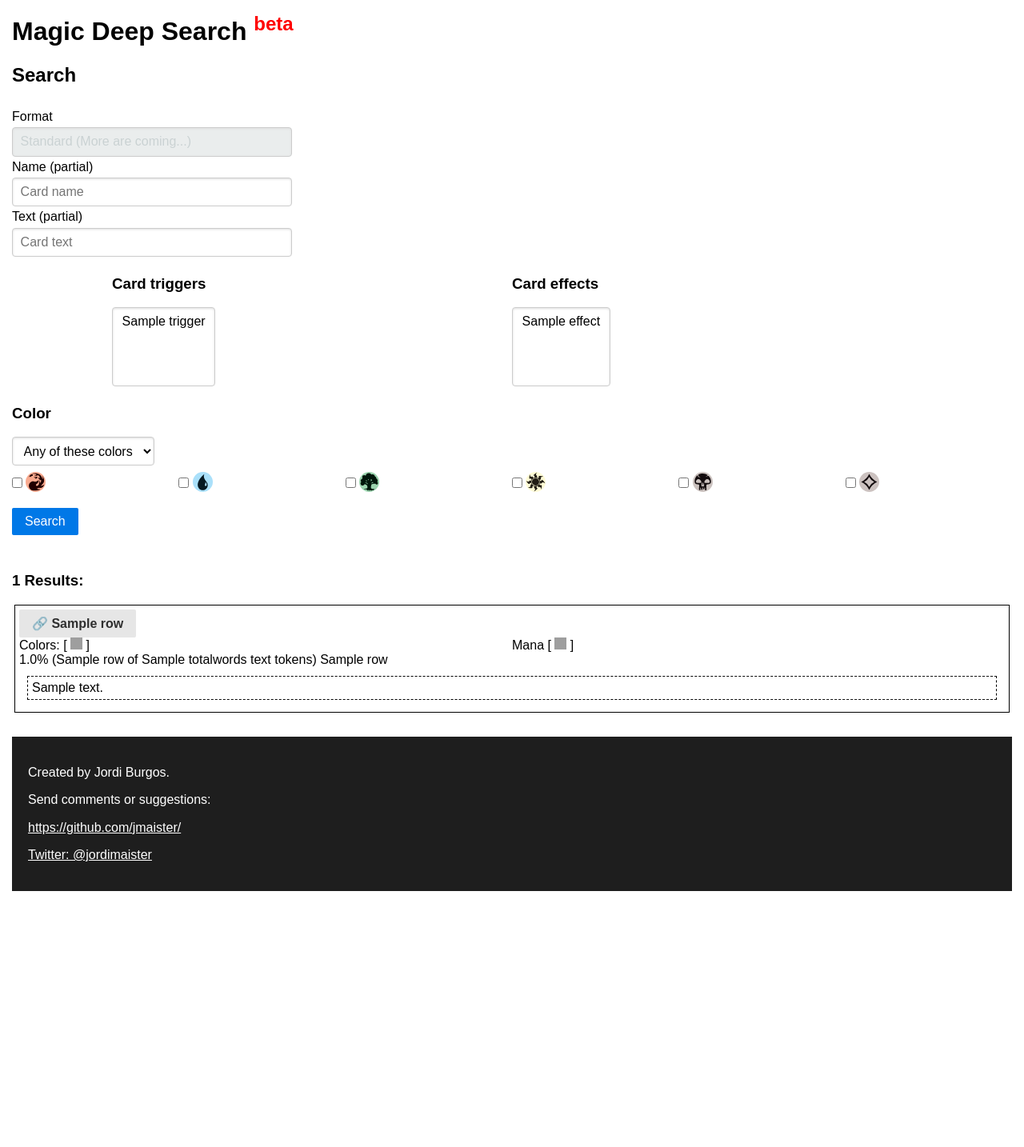
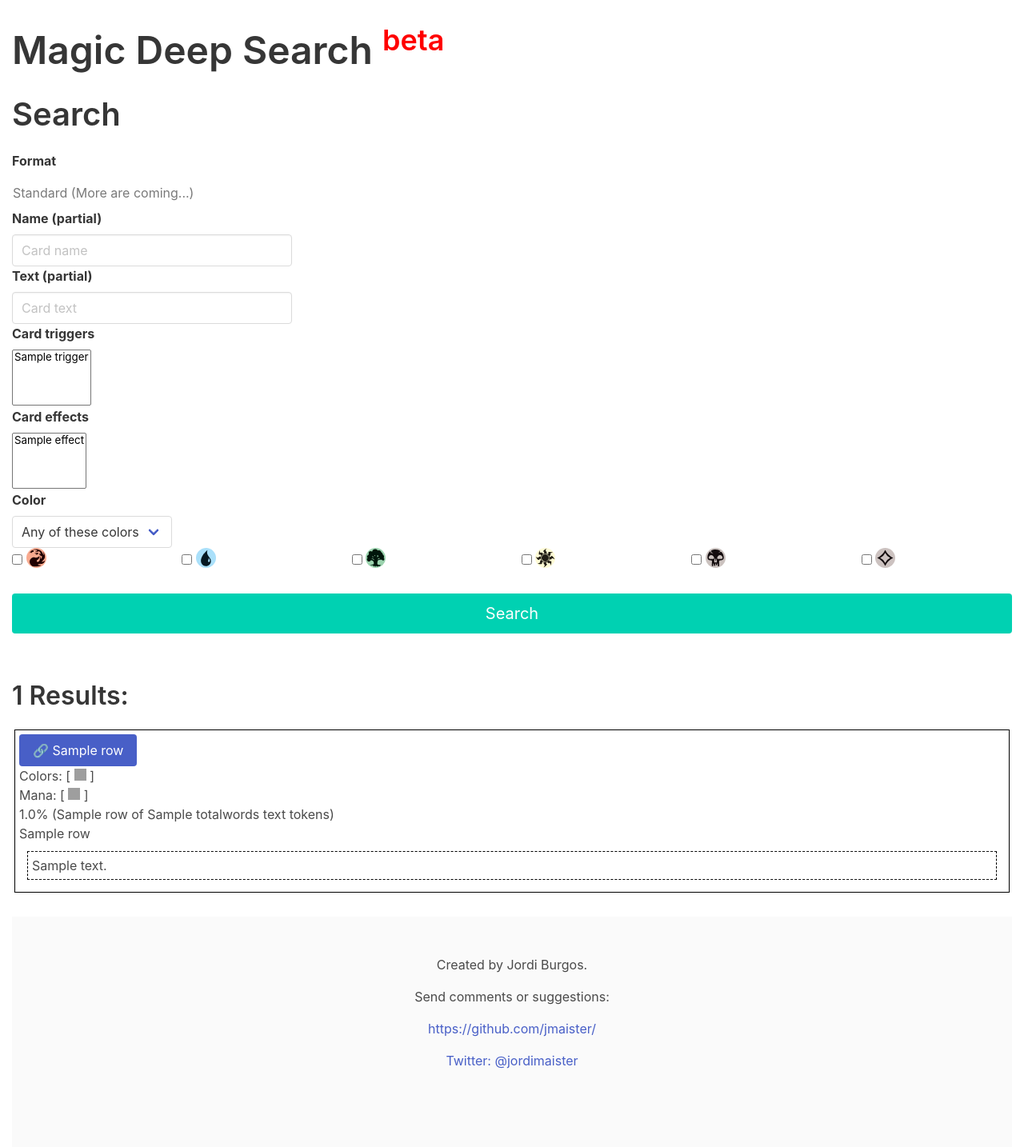
Before and after one commit to jmaister/magicserach, a Flask app: template templates/search.html in a window 1280 px wide. Shown: the whole page at 80% size. Before the commit the page ends 1114 px from the top, so only its background shows below. Run offline with Flask 2, Linux system fonts and the light colour scheme; the template is opened without the code that fills it: most values are stand-ins (such as "Sample title", 1, 10 or a date in 2020); some libraries are stand-ins or nearby versions; grey boxes are pictures that could not be loaded.

Commit message:
Update templates to bulma css

```diff
--- a/static/css/main.css
+++ b/static/css/main.css
@@ -66,15 +66,7 @@ body {
 }
 
 .foot {
-    background-color: #1e1e1e;
-    color: white;
-    padding: 20px;
     margin-top: 30px;
-}
-
-.foot a, .foot a:visited {
-    background-color: #1e1e1e;
-    color: white;
 }
 
 .cardcontainer .cardimage {
@@ -111,3 +103,12 @@ body {
 form.pure-form input[type="text"] {
     width: 350px;
 }
+
+.search-button-bar {
+    margin-top: 30px;
+    margin-bottom: 30px;
+}
+
+.title {
+    margin-top: 30px;
+}
--- a/templates/base.html
+++ b/templates/base.html
@@ -7,13 +7,7 @@
     <meta name="description" content="Magic Deep Search is a search engine for Magic: The Gathering cards. The cards have been tagged using <b>Artificial Intelligence</b> so it is easier to find combos, create decks, find specific habilities, ..." />
     <title>Magic Deep Search{% block title %}{% endblock %} - magic.PaellaLabs.com</title>
 
-    <link rel="stylesheet" href="https://unpkg.com/purecss@1.0.1/build/pure-min.css" integrity="sha384-oAOxQR6DkCoMliIh8yFnu25d7Eq/PHS21PClpwjOTeU2jRSq11vu66rf90/cZr47" crossorigin="anonymous">
-<!--[if lte IE 8]>
-    <link rel="stylesheet" href="https://unpkg.com/purecss@1.0.1/build/grids-responsive-old-ie-min.css">
-<![endif]-->
-<!--[if gt IE 8]><!-->
-    <link rel="stylesheet" href="https://unpkg.com/purecss@1.0.1/build/grids-responsive-min.css">
-<!--<![endif]-->
+    <link rel="stylesheet" href="https://cdn.jsdelivr.net/npm/bulma@0.8.0/css/bulma.min.css">
 
     {% block head %}
     {% endblock %}
@@ -21,17 +15,19 @@
     <link rel="stylesheet" href="/css/main.css">
 </head>
 <body>
-    <h1>Magic Deep Search <sup class="beta">beta</sup></h1>
+    <h1 class="title is-1">Magic Deep Search <sup class="beta">beta</sup></h1>
 
     {% block content %}
-    <h1>content</h1>
+    <h1 class="title is-1">content</h1>
     {% endblock %}
 
-    <footer class="foot">
-        <p>Created by Jordi Burgos.</p>
-        <p>Send comments or suggestions:</p>
-        <p><a href="https://github.com/jmaister/">https://github.com/jmaister/</a></p>
-        <p><a href="https://twitter.com/jordimaister">Twitter: @jordimaister</a></p>
+    <footer class="footer foot">
+        <div class="content has-text-centered">
+            <p>Created by Jordi Burgos.</p>
+            <p>Send comments or suggestions:</p>
+            <p><a href="https://github.com/jmaister/">https://github.com/jmaister/</a></p>
+            <p><a href="https://twitter.com/jordimaister">Twitter: @jordimaister</a></p>
+        </div>
     </footer>
 </body>
 </html>
--- a/templates/history.html
+++ b/templates/history.html
@@ -1,9 +1,9 @@
 {% extends "base.html" %}
 
 {% block content %}
-    <h2>Stats / History</h2>
+    <h2 class="title is-2">Stats / History</h2>
 
-    <table class="pure-table">
+    <table class="table">
         {% for row in history %}
         <tr>
             <td>{{row["dt"]}}</td>
--- a/templates/search.html
+++ b/templates/search.html
@@ -9,70 +9,64 @@
 {% endblock%}
 
 {% block content %}
-    <h2>Search</h2>
+    <h2 class="title is-2">Search</h2>
     <form class="pure-form pure-form-stacked" method="GET" action="/search" >
       <fieldset>
-        <label for="format">Format</label>
-        <input type="text" id="format" name="format" disabled value="Standard (More are coming...)" />
+        <label class="label" for="format">Format</label>
+        <input class="input is-static" type="text" id="format" name="format" disabled value="Standard (More are coming...)" />
 
-        <label for="cardname">Name (partial)</label>
-        <input type="text" id="cardname" name="cardname" placeholder="Card name" value="{{ request.args['cardname'] }}" />
+        <label class="label" for="cardname">Name (partial)</label>
+        <input class="input" type="text" id="cardname" name="cardname" placeholder="Card name" value="{{ request.args['cardname'] }}" />
 
-        <label for="text">Text (partial)</label>
-        <input type="text" id="text" name="text" placeholder="Card text" value="{{ request.args['text'] }}" />
+        <label class="label" for="text">Text (partial)</label>
+        <input class="input" type="text" id="text" name="text" placeholder="Card text" value="{{ request.args['text'] }}" />
 
-        <div class="pure-g card_tag_box">
-          <div class="pure-u-1-1 pure-u-md-1-2">
-            <h3>Card triggers</h3>
+        <label class="label" for="s_trigger">Card triggers</label>
         <select id="s_trigger" name="trigger" multiple="multiple">
           {% for tr in data.triggers|sort %}
             <option value="{{tr}}" {% if tr in request.args.getlist('trigger') %} selected="selected"{% endif %}>{{tr}}</option>
           {% endfor %}
         </select>
-          </div>
-          <div class="pure-u-1-1 pure-u-md-1-2">
-            <h3>Card effects</h3>
+
+        <label class="label" for="s_effect">Card effects</label>
         <select id="s_effect" name="effect" multiple="multiple">
           {% for tr in data.effects|sort %}
             <option value="{{tr}}" {% if tr in request.args.getlist('effect') %} selected="selected"{% endif %}>{{tr}}</option>
           {% endfor %}
         </select>
-          </div>
-        </div>
 
-        <div>
-          <h3>Color</h3>
-          <div>
+        <label class="label" for="s_color">Color</label>
+        <div class="select" id="s_color">
           <select name="colormode">
             <option value="any" {% if request.args['colormode'] == 'any' %} selected="selected"{% endif %}>Any of these colors</option>
             <option value="all" {% if request.args['colormode'] == 'all' %} selected="selected"{% endif %}>All of these colors</option>
           </select>
         </div>
 
+        <div>
           {% set colors = ['R', 'U', 'G', 'W', 'B', 'C'] %}
-          <div class="pure-g">
+          <div class="columns">
             {% for c in colors %}
-              <div class="pure-u-1-1 pure-u-sm-1-6">
-                <label for="id_color_{{c}}">
-                  <input type="checkbox" id="id_color_{{c}}" name="color_{{c}}" {% if request.args['color_'+c] == 'on' %} checked {% endif %} />
+              <div class="column">
+                <label for="id_color_{{c}}" class="checkbox">
+                  <input type="checkbox" class="checkbox" id="id_color_{{c}}" name="color_{{c}}" {% if request.args['color_'+c] == 'on' %} checked {% endif %} />
                   <img class="search_icon" src="/img/{{c}}.svg" >
                 </label>
               </div>
             {% endfor %}
           </div>
         </div>
-        <p>
-          <button class="pure-button pure-button-primary" type="submit">Search</button>
+        <p class="search-button-bar">
+          <button class="button is-primary is-medium is-fullwidth" type="submit">Search</button>
         </p>
       </fieldset>
     </form>
 
-    <h3>{{rows|length}} Results:</h3>
+    <h3 class="title is-3">{{rows|length}} Results:</h3>
+    <div class="results-container">
     {% for row in rows %}
-    <div class="pure-g result-card" id="{{row['uuid']}}">
-      <div class="pure-u-1-1 cardname">
-        <a class="pure-button" target="_blank" href="analize/{{row['uuid']}}">🔗 {{row['name']}}</a>
-      </div>
+      <div class="result-card" id="{{row['uuid']}}">
+        <a class="button is-link" target="_blank" href="analize/{{row['uuid']}}">🔗 {{row['name']}}</a>
         <div class="pure-u-1-2">
           Colors: [
           {% if row['colors'] != None %}
@@ -85,7 +79,7 @@
           {% endif %}
           ]
         </div>
-      <div class="pure-u-1-2">Mana [
+        <div class="pure-u-1-2">Mana: [
           {% if row['mana'] != "" %}
             {% for m in row['mana'].split(',') %}
               <img class="icon" src="/img/{{m}}.svg" >
@@ -96,9 +90,14 @@
           ]
         </div>
         <div class="pure-u-1-1">
-        {{row["labeledpct"]|round(1, 'floor')}}% ({{row["labeledwords"]}} of {{row["totalwords"]}} text tokens) {{row['labels']}}
+          {{row["labeledpct"]|round(1, 'floor')}}% ({{row["labeledwords"]}} of {{row["totalwords"]}} text tokens)
         </div>
-      <div class="pure-u-1  cardtext">{{row['text']}}</div>
+        <div class="pure-u-1-1">
+            {{row['labels']}}
+        </div>
+        <div class="pure-u-1 cardtext">{{row['text']}}</div>
+      </div>
+    {% endfor%}
     </div>
 
     <script>
@@ -108,9 +107,14 @@
         duplicateItemsAllowed: false,
         paste: false
       };
+      let opts2 = {
+        removeItemButton: true,
+        editItems: false,
+        duplicateItemsAllowed: false,
+        paste: false
+      };
       const triggers = new Choices(document.getElementById("s_trigger"), opts);
-      const effects = new Choices(document.getElementById("s_effect"), opts);
+      const effects = new Choices(document.getElementById("s_effect"), opts2);
     </script>
-    {% endfor%}
 
 {% endblock %}
```
Also changed, not shown: templates/analysis.html (+4 -4 lines), templates/index.html (+5 -5 lines). Lines whose indentation alone changed are shown as unchanged.
